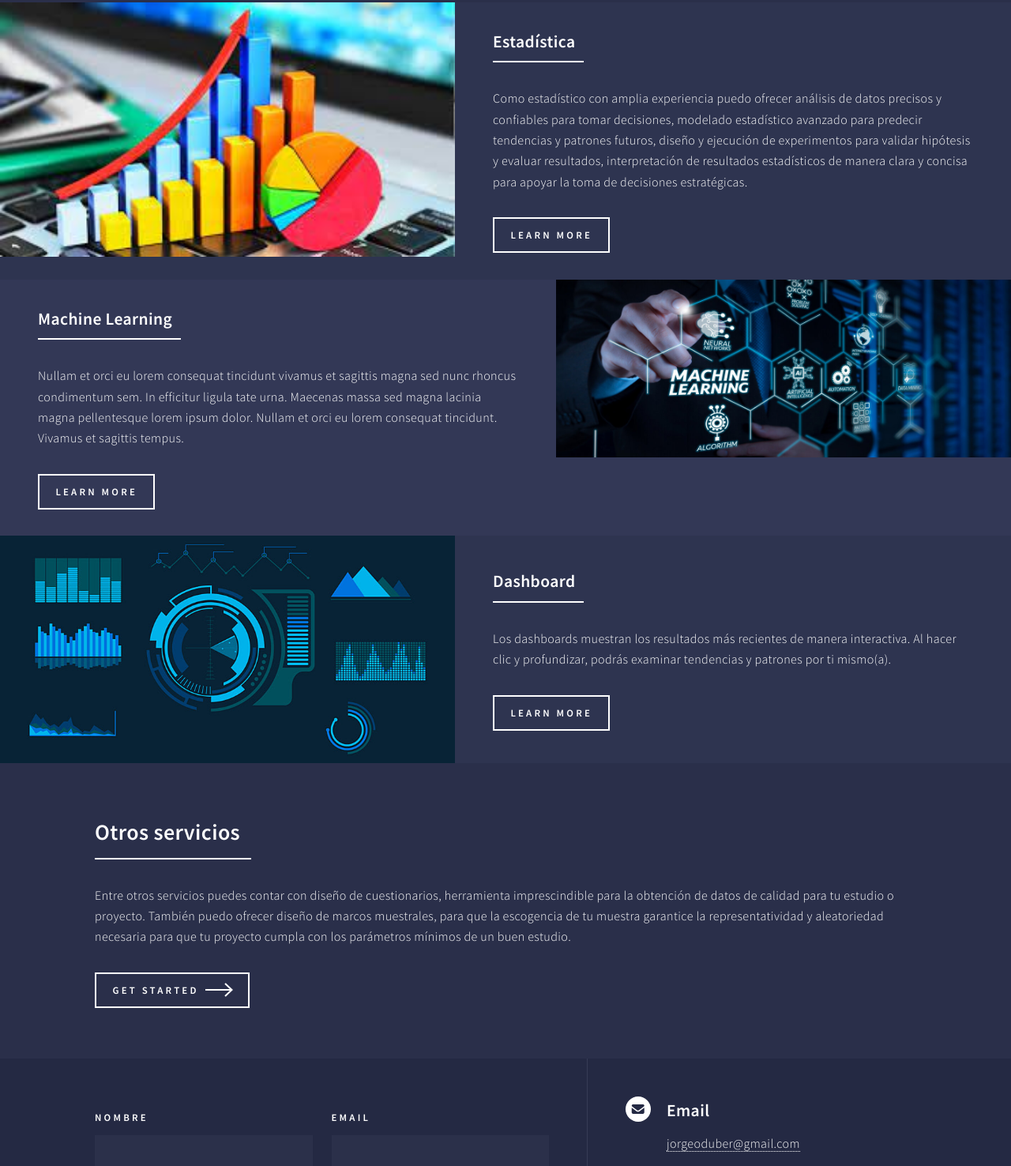
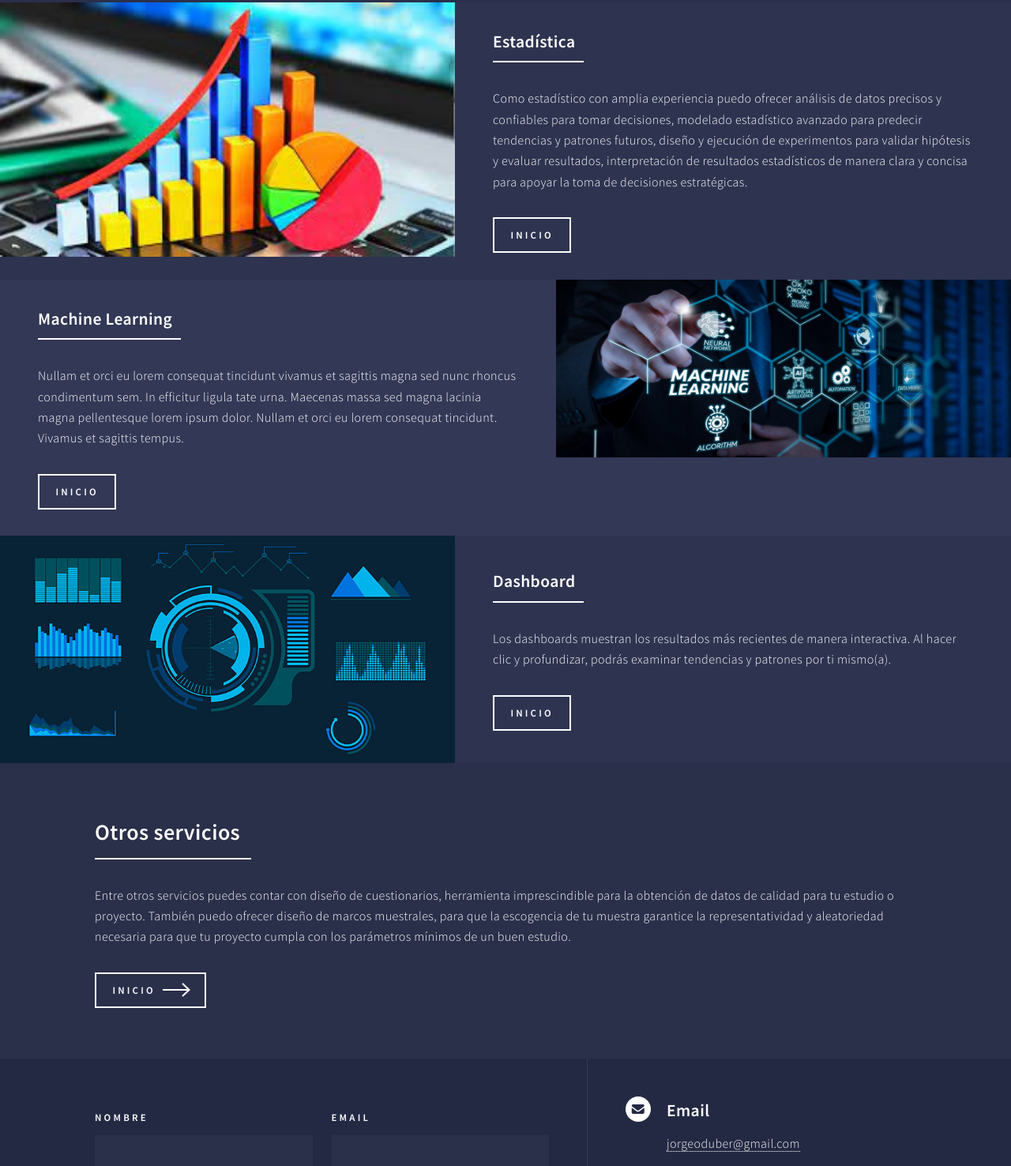
Before and after one commit to JorgeOduber/jorgeoduber.github.io, a plain HTML site: page servicios.html in a window 1280 px wide. Shown: the part 721-2197 px from the top of the page at 79% size. Drawn offline with Linux system fonts and the light colour scheme.

Commit message:
Add files via upload

```diff
--- a/servicios.html
+++ b/servicios.html
@@ -86,7 +86,7 @@
 												diseño y ejecución de experimentos para validar hipótesis y evaluar resultados,
 												interpretación de resultados estadísticos de manera clara y concisa para apoyar la toma de decisiones estratégicas.</p>
 											<ul class="actions">
-												<li><a href="inicio.html" class="button">Learn more</a></li>
+												<li><a href="inicio.html" class="button">Inicio</a></li>
 											</ul>
 										</div>
 									</div>
@@ -102,7 +102,7 @@
 											</header>
 											<p>Nullam et orci eu lorem consequat tincidunt vivamus et sagittis magna sed nunc rhoncus condimentum sem. In efficitur ligula tate urna. Maecenas massa sed magna lacinia magna pellentesque lorem ipsum dolor. Nullam et orci eu lorem consequat tincidunt. Vivamus et sagittis tempus.</p>
 											<ul class="actions">
-												<li><a href="inicio.html" class="button">Learn more</a></li>
+												<li><a href="inicio.html" class="button">Inicio</a></li>
 											</ul>
 										</div>
 									</div>
@@ -118,7 +118,7 @@
 											</header>
 											<p>Los dashboards muestran los resultados más recientes de manera interactiva. Al hacer clic y profundizar, podrás examinar tendencias y patrones por ti mismo(a).</p>
 											<ul class="actions">
-												<li><a href="inicio.html" class="button">Learn more</a></li>
+												<li><a href="inicio.html" class="button">Inicio</a></li>
 											</ul>
 										</div>
 									</div>
@@ -136,7 +136,7 @@
 									   con los parámetros mínimos de un buen estudio.
 									</p>
 									<ul class="actions">
-										<li><a href="inicio.html" class="button next">Get Started</a></li>
+										<li><a href="inicio.html" class="button next">Inicio</a></li>
 									</ul>
 								</div>
 							</section>
```
Also changed, not shown: acercademi.html (+1 -1 lines), inicio.html (+1 -1 lines).
